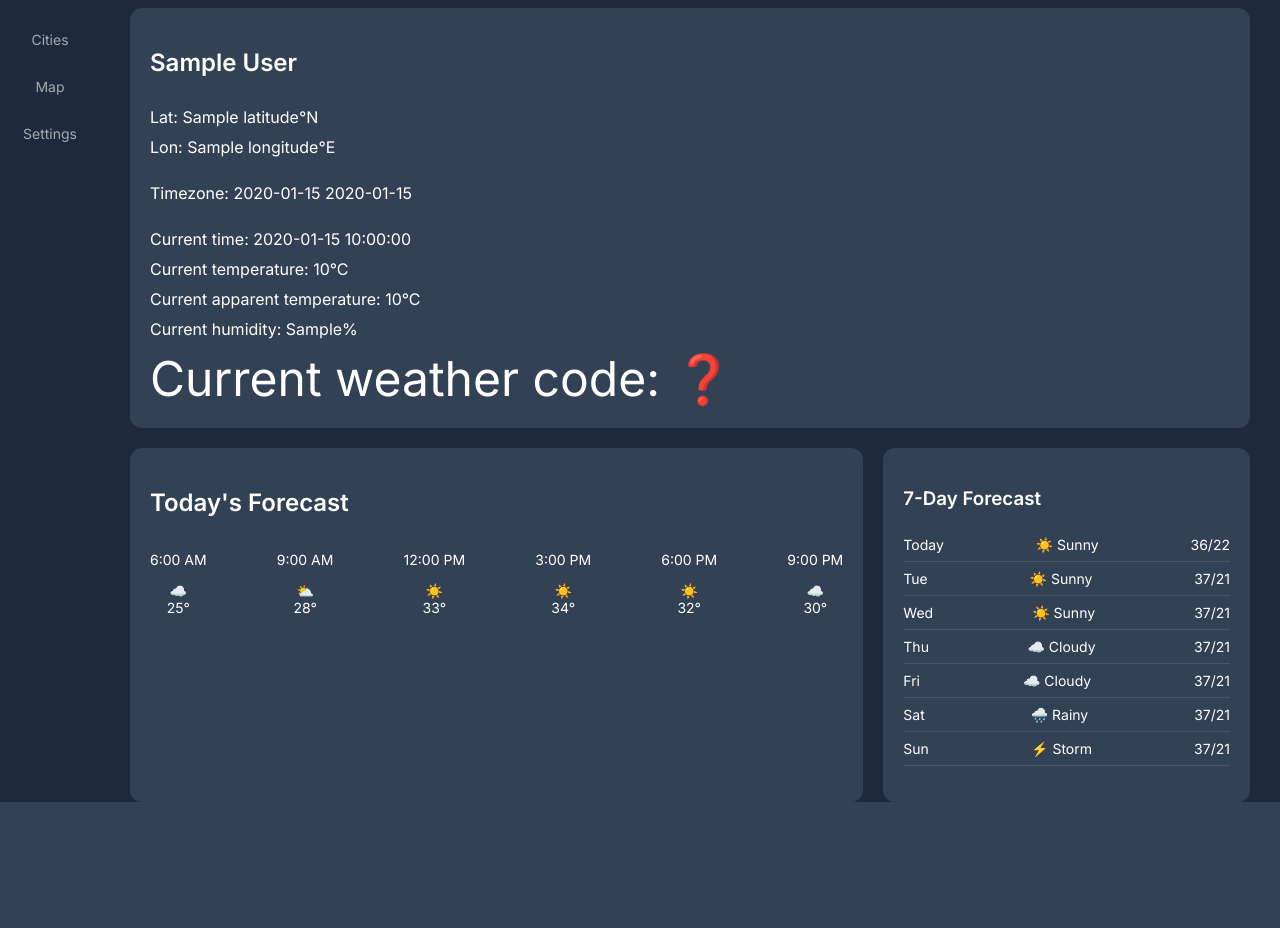
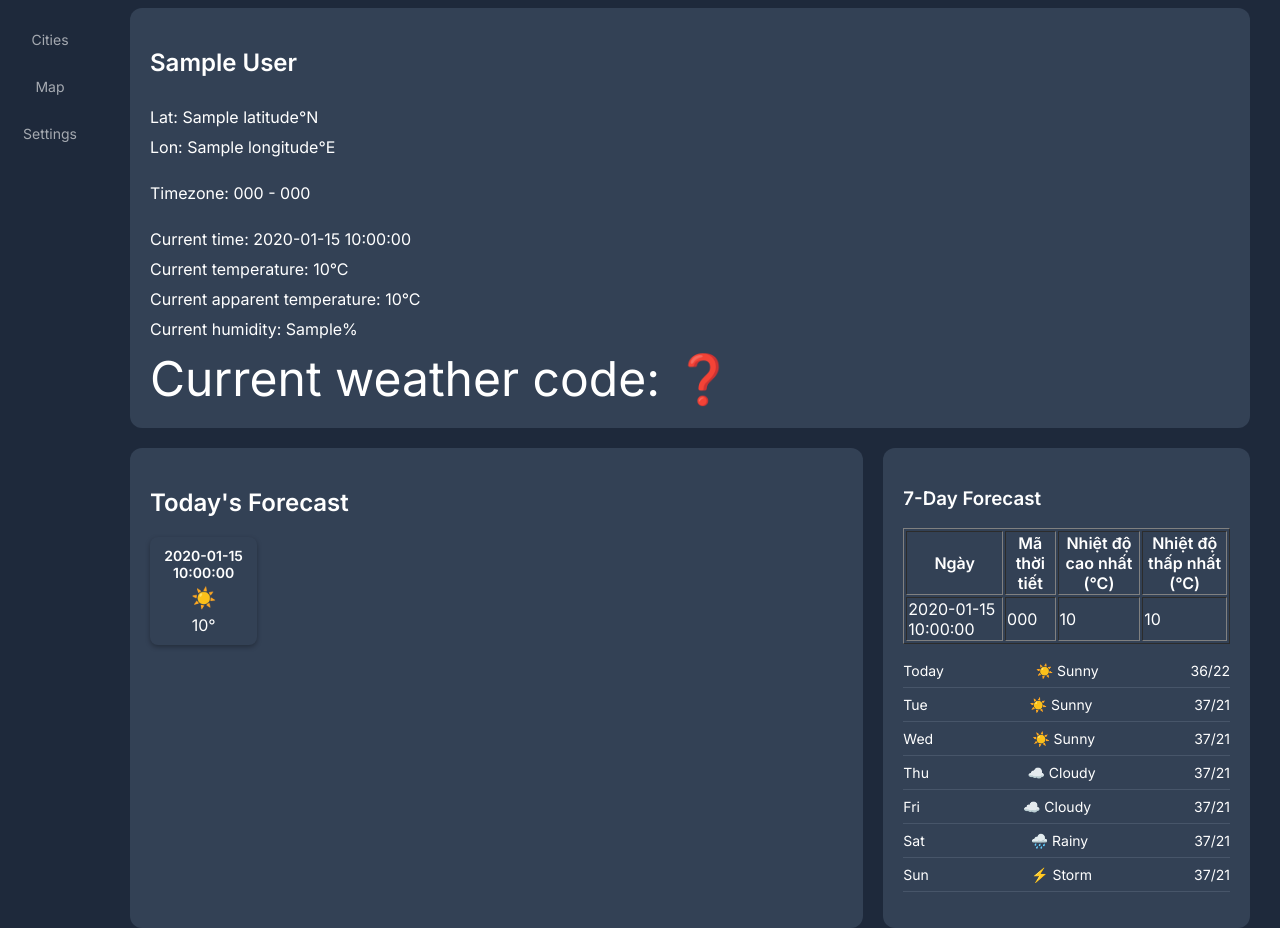
Before and after one commit to ngockieubao/FlaskWeb, a Flask app: template app/templates/weather.html in a window 1280 px wide. Shown: the part 126-1054 px from the top of the page. Before the commit the page ends 928 px from the top, so only its background shows below. Run offline with Flask 3, Linux system fonts and the light colour scheme; the template is opened without the code that fills it: most values are stand-ins (such as "Sample title", 1, 10 or a date in 2020).

Commit message:
format current-weather data & handles show hourly-weather data

```diff
--- a/app/__init__.py
+++ b/app/__init__.py
@@ -1,5 +1,5 @@
 from flask import Flask
-from app.filters import format_time, weather_icon
+from app.filters import format_time, weather_icon, format_temp, format_timezone
 
 def create_app():
     app = Flask(__name__)
@@ -7,6 +7,8 @@
     # Đăng ký custom filters
     app.jinja_env.filters['format_time'] = format_time
     app.jinja_env.filters['weather_icon'] = weather_icon
+    app.jinja_env.filters['format_temp'] = format_temp
+    app.jinja_env.filters['format_timezone'] = format_timezone
 
     # Đăng ký các route từ routes.py
     from .routes import main
--- a/app/filters.py
+++ b/app/filters.py
@@ -3,7 +3,21 @@
 def format_time(value):
     try:
         dt = datetime.fromisoformat(value)
-        return dt.strftime('%-I:%M %p')  # "6:00 AM"
+        return dt.strftime('%H:%M')  # "17:00"
+    except:
+        return value
+
+def format_temp(value):
+    try:
+        temp = round(float(value))
+        return int(temp)
+    except (ValueError, TypeError):
+        return value
+
+def format_weather_code(value):
+    try:
+        code = round(value, 0)
+        return code
     except:
         return value
 
@@ -21,3 +35,9 @@
         return "❄️"
     else:
         return "❓"
+
+def format_timezone(value):
+    try:
+        return value.decode("utf-8").strip()
+    except AttributeError:
+        return str(value).strip()
--- a/app/static/css/style.css
+++ b/app/static/css/style.css
@@ -103,6 +103,32 @@
   font-size: 14px;
 }
 
+.hourly-container {
+  display: grid;
+  grid-template-columns: repeat(6, 1fr); /* 6 cột */
+  gap: 10px;
+  margin-top: 20px;
+}
+
+.hour-card {
+  color: white;
+  text-align: center;
+  padding: 10px;
+  border-radius: 8px;
+  box-shadow: 0 2px 5px rgba(0,0,0,0.3);
+}
+.hour-time {
+  font-size: 14px;
+  font-weight: bold;
+}
+.hour-icon {
+  font-size: 20px;
+  margin: 5px 0;
+}
+.hour-temp {
+  font-size: 16px;
+}
+
 .metrics {
   display: grid;
   grid-template-columns: repeat(2, 1fr);
--- a/app/templates/weather.html
+++ b/app/templates/weather.html
@@ -41,10 +41,11 @@
                 {% if weather %}
                 <div class="latitude">Lat: {{ weather.response.Latitude() }}°N</div>
                 <div class="longitude">Lon: {{ weather.response.Longitude() }}°E</div>
-                <p>Timezone: {{ weather.response.Timezone() }} {{ weather.response.TimezoneAbbreviation() }}</p>
+                <p>Timezone: {{ weather.response.Timezone() | format_timezone }} - {{ weather.response.TimezoneAbbreviation() | format_timezone }}</p>
                 <div class="current-time">Current time: {{ weather.current.time | format_time }}</div>
-                <div class="current-temperature">Current temperature: {{ weather.current.temperature_2m }}°C</div>
-                <div class="apparent-temperature">Current apparent temperature: {{ weather.current.apparent_temperature }}°C</div>
+                <div class="current-temperature">Current temperature: {{ weather.current.temperature_2m | format_temp }}°C</div>
+                <div class="apparent-temperature">Current apparent temperature: {{ weather.current.apparent_temperature | format_temp }}°C
+                </div>
                 <div class="current-humidity">Current humidity: {{ weather.current.relative_humidity_2m }}%</div>
                 <div class="weather-icon">Current weather code: {{ weather.current.weather_code | weather_icon }}</div>
                 {% elif request.method == "POST" %}
@@ -54,30 +55,37 @@
             <!-- show hourly-forecast weather -->
             <div class="hourly-forecast">
                 <h1>Today's Forecast</h1>
-                <div class="hours">
-                    <div><p>6:00 AM</p>
-                        <div>☁️</div>
-                        <span>25°</span></div>
-                    <div><p>9:00 AM</p>
-                        <div>⛅</div>
-                        <span>28°</span></div>
-                    <div><p>12:00 PM</p>
-                        <div>☀️</div>
-                        <span>33°</span></div>
-                    <div><p>3:00 PM</p>
-                        <div>☀️</div>
-                        <span>34°</span></div>
-                    <div><p>6:00 PM</p>
-                        <div>☀️</div>
-                        <span>32°</span></div>
-                    <div><p>9:00 PM</p>
-                        <div>☁️</div>
-                        <span>30°</span></div>
+                <div class="hourly-container">
+                    {% for hour in weather.hourly %}
+                    <div class="hour-card">
+                        <div class="hour-time">{{ hour.date | format_time }}</div> <!-- Chỉ hiển thị "HH:MM" -->
+                        <div class="hour-icon">☀️</div> <!-- Thay bằng icon thật nếu có -->
+                        <div class="hour-temp">{{ hour.temperature_2m | format_temp }}°</div>
+                    </div>
+                    {% endfor %}
                 </div>
             </div>
             <!-- show daily-forecast weather -->
             <div class="daily-forecast">
                 <h3>7-Day Forecast</h3>
+
+                <table border="1">
+                    <tr>
+                        <th>Ngày</th>
+                        <th>Mã thời tiết</th>
+                        <th>Nhiệt độ cao nhất (°C)</th>
+                        <th>Nhiệt độ thấp nhất (°C)</th>
+                    </tr>
+                    {% for day in weather.daily %}
+                    <tr>
+                        <td>{{ day.date }}</td>
+                        <td>{{ day.weather_code }}</td>
+                        <td>{{ day.temperature_2m_max }}</td>
+                        <td>{{ day.temperature_2m_min }}</td>
+                    </tr>
+                    {% endfor %}
+                </table>
+
                 <ul>
                     <li><span>Today</span><span>☀️ Sunny</span><span>36/22</span></li>
                     <li><span>Tue</span><span>☀️ Sunny</span><span>37/21</span></li>
```
Also changed, not shown: app/routes.py (+7 -4 lines), app/services/weather_service.py (+17 -5 lines).
